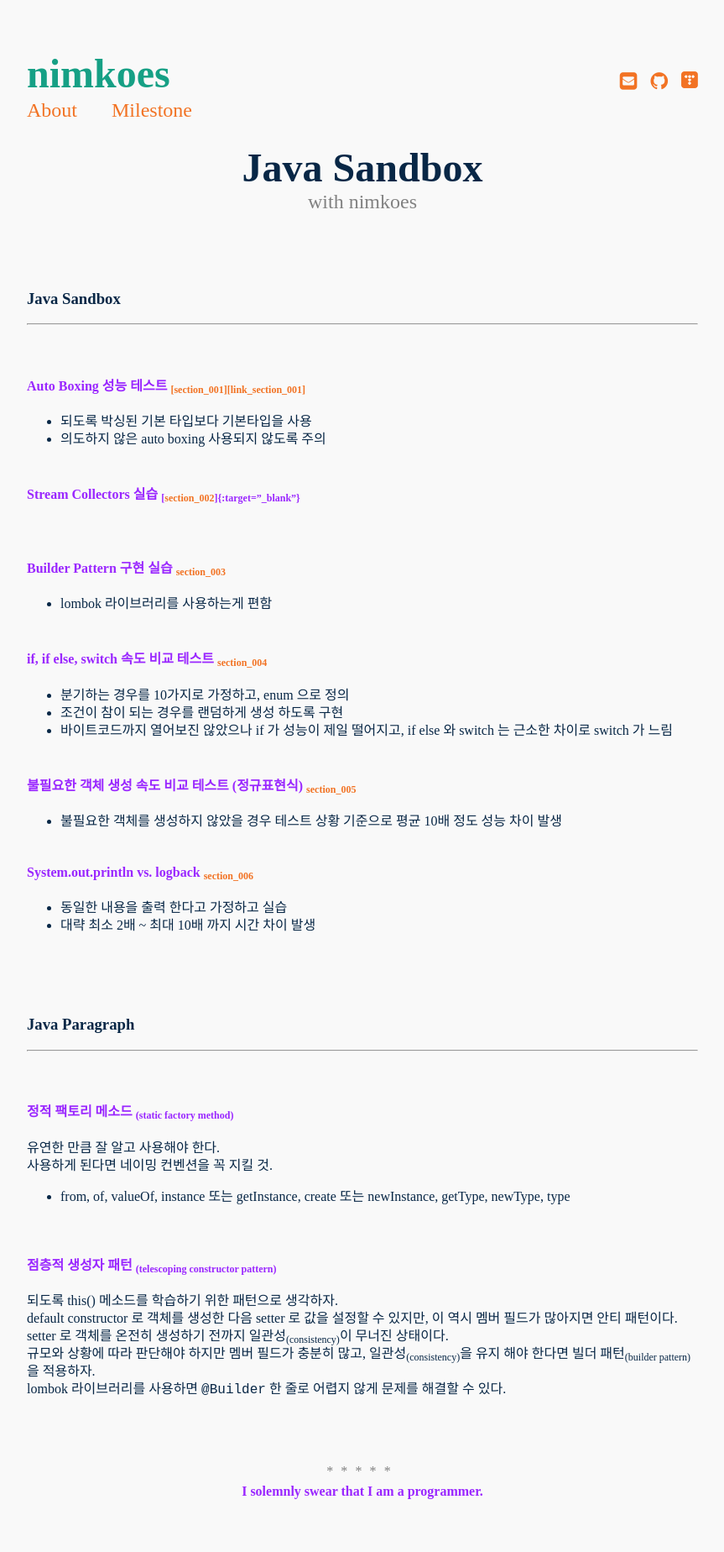
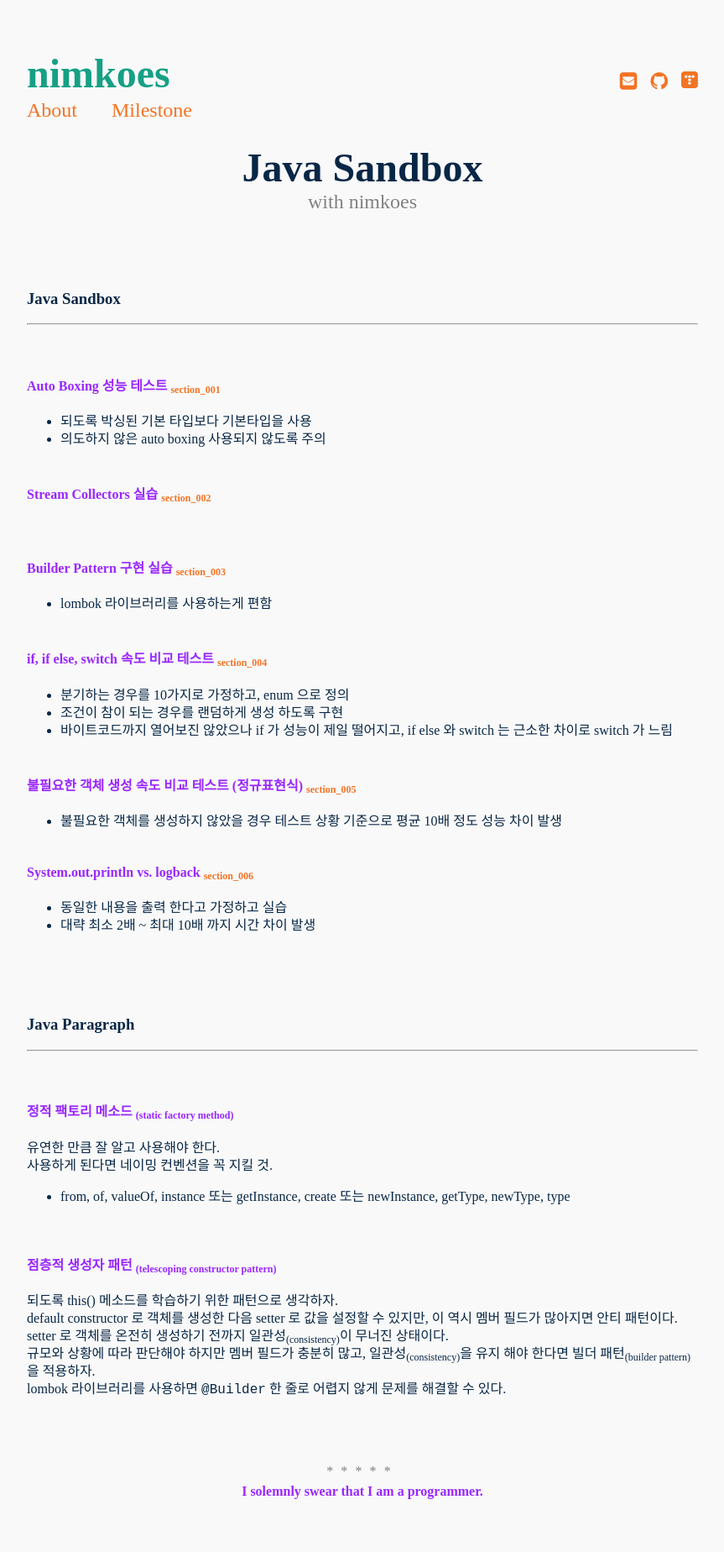
Before and after one commit to nimkoes/portfolio, a Jekyll site: the page built from _posts/2021-11-02-Java-Memo.md, in a window 1280 px wide. Shown: the whole page at 84% size, without its empty margins (208-1071 px from the left). Built offline with Jekyll 4.4.1, drawn with Linux system fonts in a browser that asks for light colours; some of the changed lines change nothing that is shown.

Commit message:
새탭 링크 테스트

```diff
--- a/_posts/2021-11-02-Java-Memo.md
+++ b/_posts/2021-11-02-Java-Memo.md
@@ -16,12 +16,12 @@
 
 
 
-#### **Auto Boxing 성능 테스트 <sub>[[section_001][link_section_001]](){:target="_blank"}</sub>**
+#### **Auto Boxing 성능 테스트 <sub>[section_001](https://github.com/nimkoes/java-snippet/blob/master/src/me/nimkoes/section_001/Main.java){:target="_blank"}</sub>**
  - 되도록 박싱된 기본 타입보다 기본타입을 사용
  - 의도하지 않은 auto boxing 사용되지 않도록 주의
 
 
-#### **Stream Collectors 실습 <sub>[[section_002][link_section_002]]{:target="_blank"}</sub>**
+#### **Stream Collectors 실습 <sub>[section_002][link_section_002]</sub>**
 
 
 #### **Builder Pattern 구현 실습 <sub>[section_003][link_section_003]</sub>**
@@ -75,7 +75,6 @@
 
 
 
-[link_section_001]:https://github.com/nimkoes/java-snippet/blob/master/src/me/nimkoes/section_001/Main.java
 [link_section_002]:https://github.com/nimkoes/java-snippet/blob/master/src/me/nimkoes/section_002/StreamCollectors.java
 [link_section_003]:https://github.com/nimkoes/java-snippet/blob/master/src/me/nimkoes/section_003/BuilderPattern.java
 [link_section_004]:https://github.com/nimkoes/java-snippet/blob/master/src/me/nimkoes/section_004/Main.java
```
